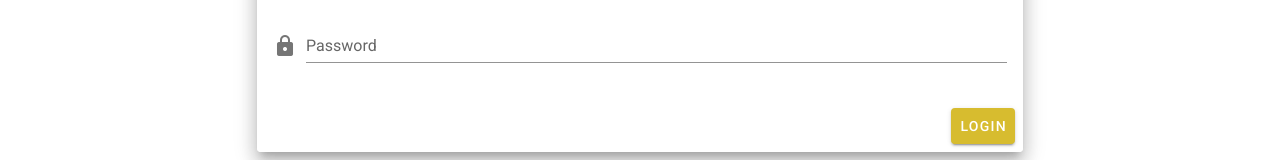
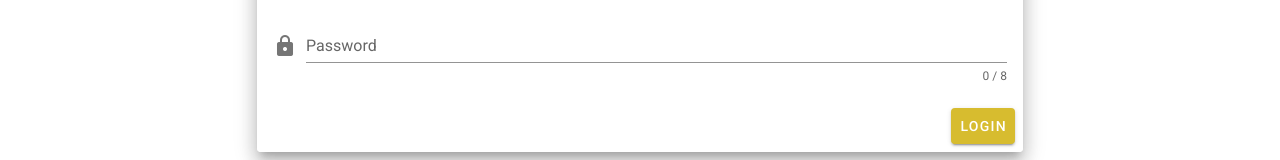
Before and after one commit to michalmullen/vue-online-shop, a Vue app: page / in a window 1280 px wide. Shown: the part 540-700 px from the top of the page. Built offline with nearby package versions, Linux system fonts and the light colour scheme.

Commit message:
form improvment

```diff
--- a/package.json
+++ b/package.json
@@ -11,6 +11,7 @@
     "@mdi/js": "^4.5.95",
     "axios": "^0.19.0",
     "core-js": "^3.3.2",
+    "vee-validate": "^3.0.11",
     "vue": "^2.6.10",
     "vue-axios": "^2.1.5",
     "vue-router": "^3.1.3",
--- a/src/views/Home.vue
+++ b/src/views/Home.vue
@@ -33,13 +33,17 @@
 								<v-tabs-items v-model="tabs">
 									<v-tab-item>
 										<v-card-text>
-											<v-form>
+											<v-form ref="form">
 												<v-text-field
 													label="Email"
 													name="email"
 													prepend-icon="mdi-email"
 													type="email"
 													v-model="loginEmail"
+													required
+													@change="$v.email.$touch()"
+													:error-messages="emailErrors"
+													@blur="$v.email.$touch()"
 												/>
 
 												<v-text-field
@@ -49,6 +53,11 @@
 													prepend-icon="mdi-lock"
 													type="password"
 													v-model="loginPassword"
+													required
+													:error-messages="nameErrors"
+													:counter="8"
+													@input="$v.name.$touch()"
+													@blur="$v.name.$touch()"
 												/>
 											</v-form>
 										</v-card-text>
@@ -59,7 +68,7 @@
 									</v-tab-item>
 									<v-tab-item>
 										<v-card-text>
-											<v-form>
+											<v-form ref="form">
 												<v-text-field
 													label="Name"
 													name="name"
@@ -81,6 +90,7 @@
 													name="password"
 													prepend-icon="mdi-lock"
 													type="password"
+													required
 												/>
 											</v-form>
 										</v-card-text>
@@ -103,8 +113,22 @@
 
 <script>
 import Vue from "vue";
+import { validationMixin } from "vuelidate";
+import { required, minLength, email } from "vuelidate/lib/validators";
 
 export default {
+	mixins: [validationMixin],
+
+	validations: {
+		name: { required, minLength: minLength(8) },
+		email: { required, email },
+		select: { required },
+		checkbox: {
+			checked(val) {
+				return val;
+			}
+		}
+	},
 	data() {
 		return {
 			loginEmail: "",
@@ -115,6 +139,25 @@ export default {
 			tabs: null
 		};
 	},
+
+	computed: {
+		nameErrors() {
+			const errors = [];
+			if (!this.$v.name.$dirty) return errors;
+			!this.$v.name.minLength &&
+				errors.push("Password must be at least 8 characters long.");
+			!this.$v.name.required && errors.push("Password is required.");
+			return errors;
+		},
+		emailErrors() {
+			const errors = [];
+			if (!this.$v.email.$dirty) return errors;
+			!this.$v.email.email && errors.push("Must be valid e-mail");
+			!this.$v.email.required && errors.push("E-mail is required");
+			return errors;
+		}
+	},
+
 	methods: {
 		login() {
 			Vue.axios
@@ -123,12 +166,17 @@ export default {
 					password: this.loginPassword
 				})
 				.then(function(response) {
-					console.log(response);
+					console.log(response.data[0]);
+					this.$refs.form.reset();
+					//localStorage.setItem('userId', response.data[0])
+					//localStorage.setItem("login", true);
 				})
 				.catch(function(error) {
-					console.log(error);
+					console.log(error.response.data[0]);
+					//localStorage.setItem("login", false);
 				});
-			localStorage.setItem("login", true);
+			//this.reset();
+			this.$v.$touch();
 		},
 		register() {
 			Vue.axios
@@ -144,6 +192,9 @@ export default {
 				.catch(function(error) {
 					console.log(error);
 				});
+		},
+		reset() {
+			this.$refs.form.reset();
 		}
 	}
 };
```
Also changed, not shown: src/main.js (+8 -1 lines), 1 other file (tests, documents, lock files or other folders).
